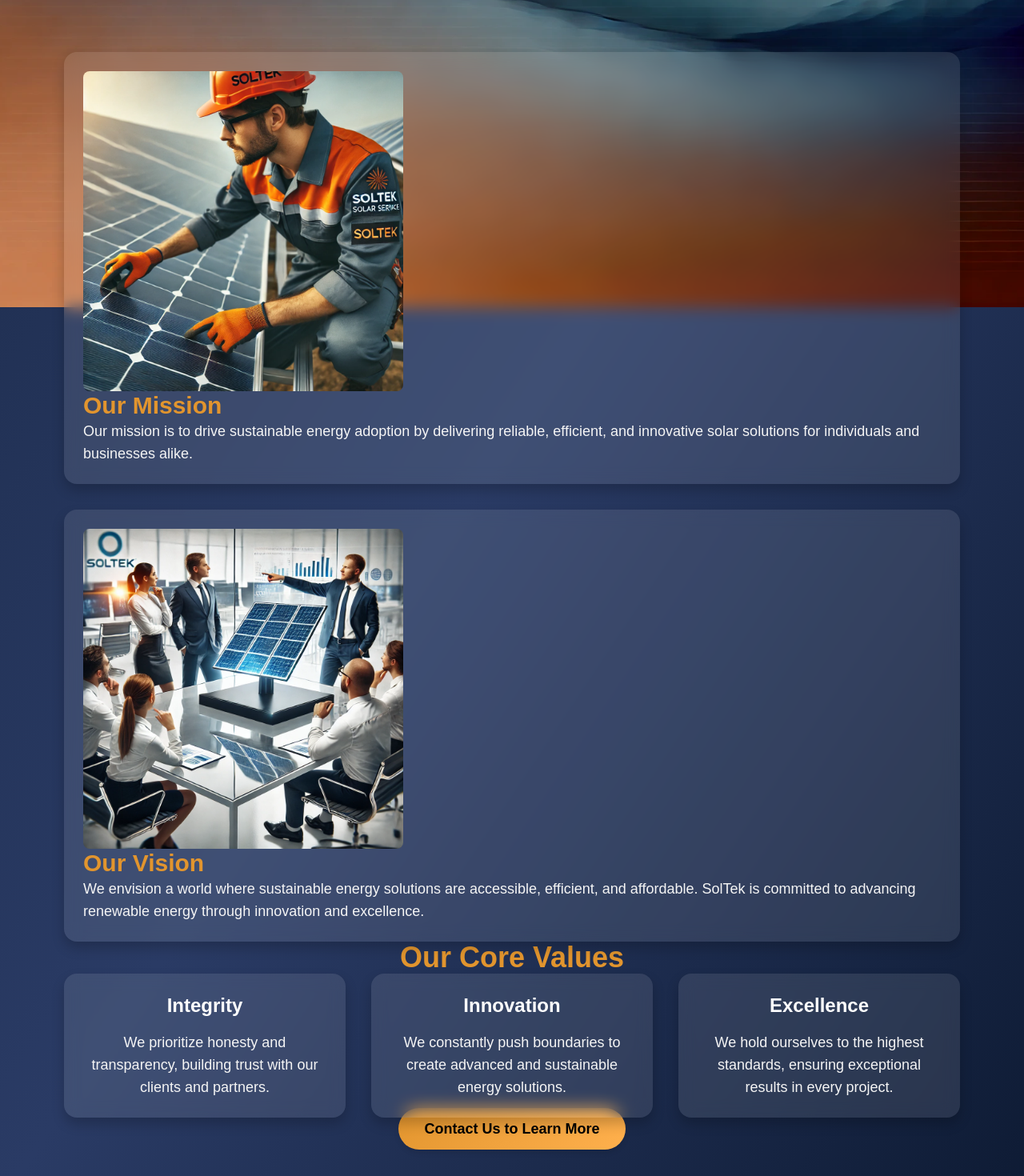
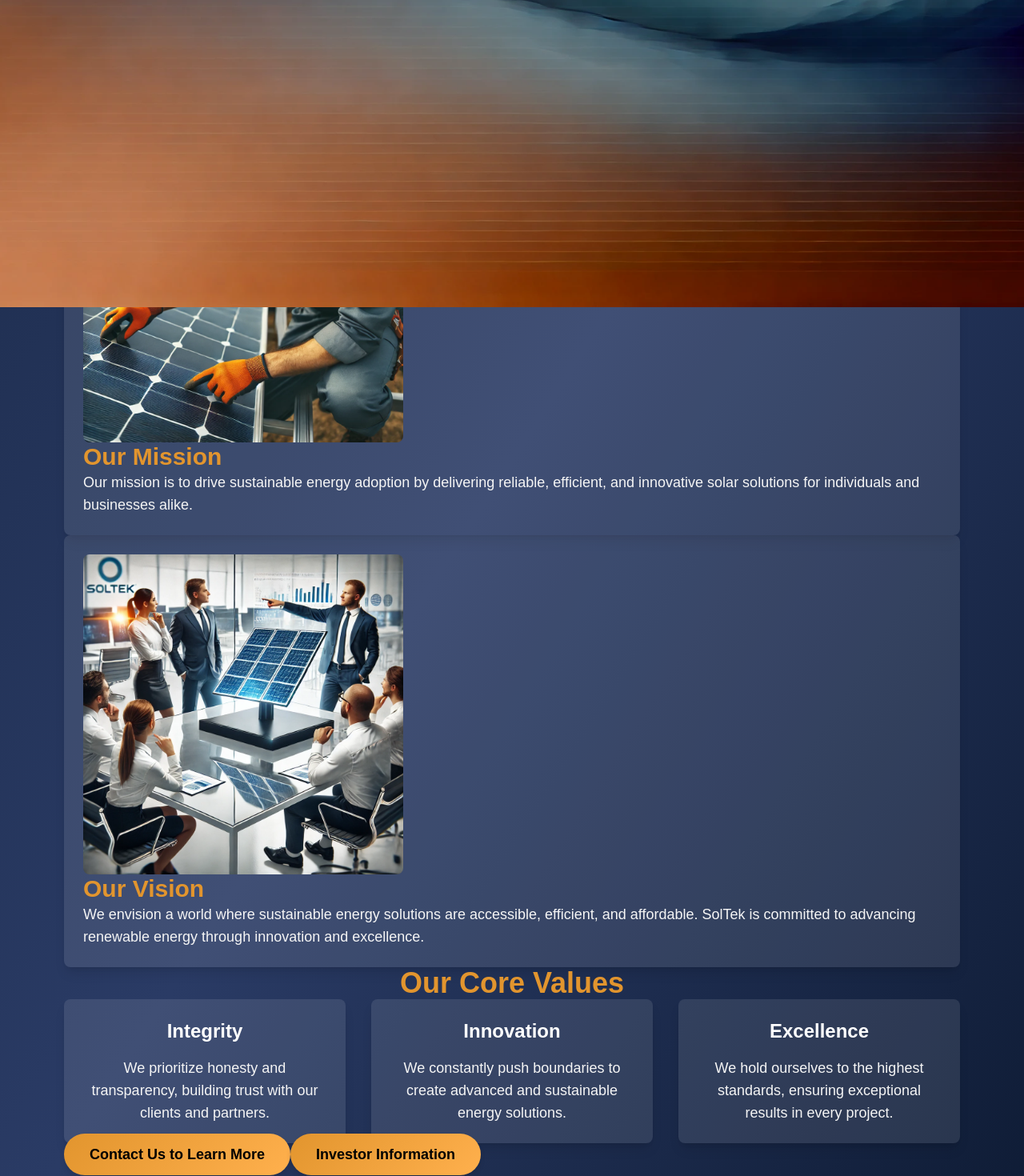
Before and after one commit to soltekdubai/soltek, a Next.js app in the folder website/: page / in a window 1280 px wide. Shown: the part 416-1886 px from the top of the page at 80% size. Built offline with nearby package versions, Linux system fonts and the light colour scheme.

Commit message:
padding for overlap

```diff
--- a/website/app/page.tsx
+++ b/website/app/page.tsx
@@ -4,19 +4,20 @@ import "./globals.css";
 
 const Home: FC = () => {
   return (
-    <div className="min-h-screen text-white space-y-20 bg-gradient-to-br from-[#1b2a49] via-[#2a3b65] to-[#0e1b34] p-8 sm:p-20">
-      {/* Banner Section with Gradient Overlay and Background Image */}
-      <header className="banner min-h-[400px] flex flex-col items-center justify-center text-center relative">
+    <div className="min-h-screen text-white bg-gradient-to-br from-[#1b2a49] via-[#2a3b65] to-[#0e1b34] p-8 sm:p-20 space-y-20">
+
+      {/* Banner Section */}
+      <header className="relative flex flex-col items-center justify-center text-center min-h-[450px] mb-24 pb-20">
         <div className="absolute inset-0 bg-gradient-to-r from-[#1b2a49] to-[#0e1b34] opacity-90"></div>
         <Image
-          src="/background-image.jpg" // Replace with your actual banner image
+          src="/background-image.jpg"
           alt="Banner Background"
           layout="fill"
           objectFit="cover"
           objectPosition="center"
           className="z-0"
         />
-        <div className="relative z-10">
+        <div className="relative z-10 p-8 bg-opacity-90 backdrop-blur-sm rounded-lg">
           <Image src="/soltek-logo.png" alt="SolTek Logo" width={300} height={80} priority />
           <h1 className="text-4xl font-bold mt-4 text-[#e2952e]">Sustainable Energy Solutions for the UAE</h1>
           <p className="text-lg mt-4 max-w-xl mx-auto text-[#f5f5f5]">
@@ -25,11 +26,11 @@ const Home: FC = () => {
         </div>
       </header>
 
-      {/* Side-by-Side Mission and Vision Sections with CSS Grid */}
-      <section className="grid grid-cols-1 lg:grid-cols-2 gap-8 items-start">
+      {/* Mission and Vision Sections in CSS Grid */}
+      <section className="grid grid-cols-1 lg:grid-cols-2 gap-12 items-start mb-16">
         {/* Mission Section */}
-        <div className="section-card p-6 space-y-4">
-          <Image src="/mission.jpg" alt="Mission Image" width={400} height={300} className="rounded-lg object-cover" />
+        <div className="p-6 bg-white bg-opacity-10 rounded-lg shadow-lg space-y-4">
+          <Image src="/mission.jpg" alt="Mission Image" width={400} height={300} className="rounded-lg object-cover w-full" />
           <h2 className="text-3xl font-bold text-[#e2952e]">Our Mission</h2>
           <p className="text-lg text-[#f5f5f5]">
             Our mission is to drive sustainable energy adoption by delivering reliable, efficient, and innovative solar solutions for individuals and businesses alike.
@@ -37,8 +38,8 @@ const Home: FC = () => {
         </div>
 
         {/* Vision Section */}
-        <div className="section-card p-6 space-y-4">
-          <Image src="/vision.jpg" alt="Vision Image" width={400} height={300} className="rounded-lg object-cover" />
+        <div className="p-6 bg-white bg-opacity-10 rounded-lg shadow-lg space-y-4">
+          <Image src="/vision.jpg" alt="Vision Image" width={400} height={300} className="rounded-lg object-cover w-full" />
           <h2 className="text-3xl font-bold text-[#e2952e]">Our Vision</h2>
           <p className="text-lg text-[#f5f5f5]">
             We envision a world where sustainable energy solutions are accessible, efficient, and affordable. SolTek is committed to advancing renewable energy through innovation and excellence.
@@ -46,23 +47,23 @@ const Home: FC = () => {
         </div>
       </section>
 
-      {/* Values Section */}
-      <section className="text-center space-y-8 mb-16">
+      {/* Core Values Section */}
+      <section className="text-center space-y-8 mb-20">
         <h2 className="text-4xl font-bold text-[#e2952e]">Our Core Values</h2>
         <div className="grid grid-cols-1 sm:grid-cols-2 lg:grid-cols-3 gap-8">
-          <div className="section-card p-6 text-center">
+          <div className="p-6 bg-white bg-opacity-10 rounded-lg shadow-lg text-center">
             <h3 className="text-2xl font-bold text-[#1b2a49] mb-4">Integrity</h3>
             <p className="text-lg text-[#f5f5f5]">
               We prioritize honesty and transparency, building trust with our clients and partners.
             </p>
           </div>
-          <div className="section-card p-6 text-center">
+          <div className="p-6 bg-white bg-opacity-10 rounded-lg shadow-lg text-center">
             <h3 className="text-2xl font-bold text-[#1b2a49] mb-4">Innovation</h3>
             <p className="text-lg text-[#f5f5f5]">
               We constantly push boundaries to create advanced and sustainable energy solutions.
             </p>
           </div>
-          <div className="section-card p-6 text-center">
+          <div className="p-6 bg-white bg-opacity-10 rounded-lg shadow-lg text-center">
             <h3 className="text-2xl font-bold text-[#1b2a49] mb-4">Excellence</h3>
             <p className="text-lg text-[#f5f5f5]">
               We hold ourselves to the highest standards, ensuring exceptional results in every project.
@@ -72,9 +73,12 @@ const Home: FC = () => {
       </section>
 
       {/* Call to Action */}
-      <div className="text-center mt-16">
+      <div className="flex flex-col items-center justify-center space-y-4 mt-16 mb-8">
         <a href="/contact" className="primary-button">
           Contact Us to Learn More
+        </a>
+        <a href="/investors" className="primary-button text-sm font-semibold text-[#e2952e]">
+          Investor Information
         </a>
       </div>
     </div>
```
